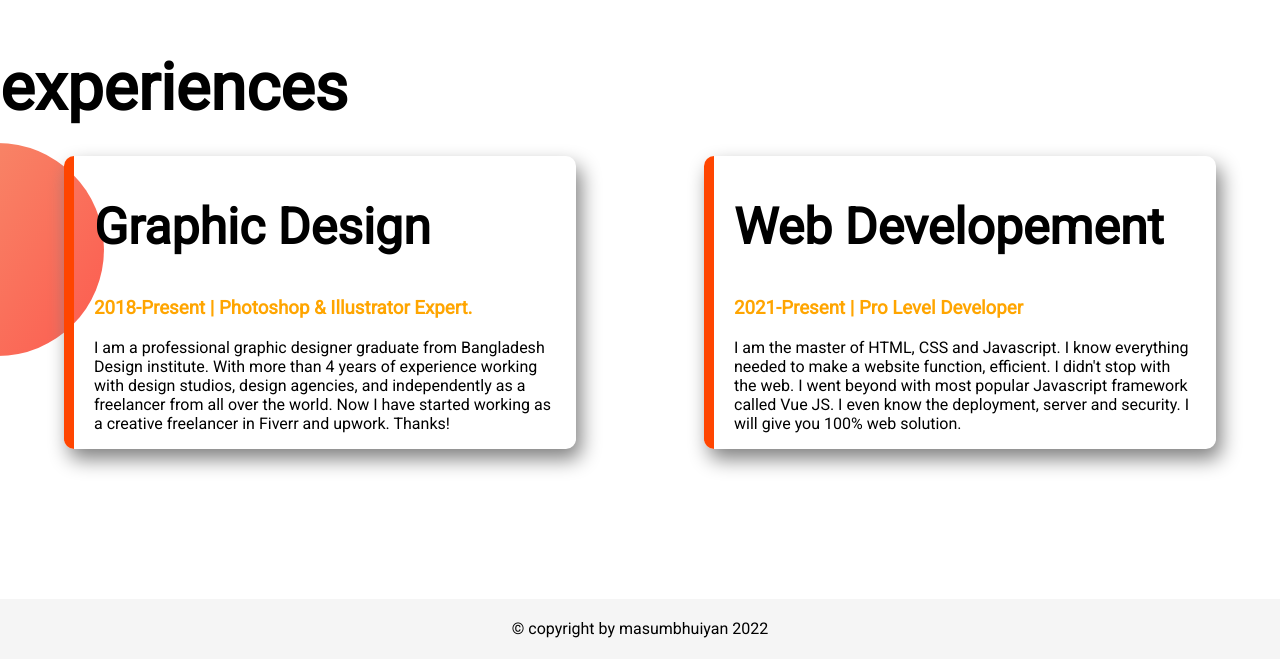
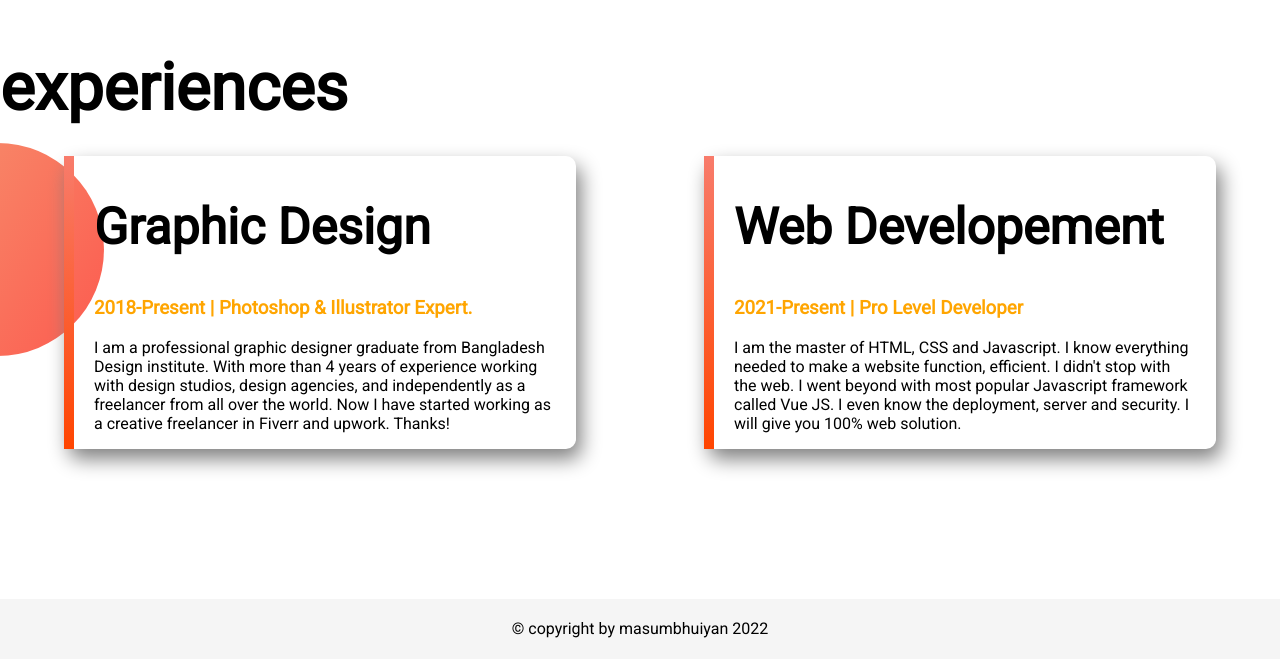
Before and after one commit to masumbhuiyan0/developer-portfolio, a plain HTML site: page index.html in a window 1280 px wide. Shown: the part 1338-1997 px from the top of the page. Drawn offline with Linux system fonts and the light colour scheme.

```diff
--- a/css/style.css
+++ b/css/style.css
@@ -57,7 +57,6 @@ h2 {
     box-shadow: 5px 10px 20px gray;
     padding: 0px 20px;
     border-radius: 10px;
-    border-left: 10px solid orangered;
 }
 
 .experience-background {
@@ -75,3 +74,14 @@ h2 {
     text-align: center;
     padding-top: 20px;
 }
+
+#graphic-design {
+    border-left: 10px solid;
+    border-image: linear-gradient(rgb(248, 124, 108), orangered);
+    border-image-slice: 1;
+}
+#web-design {
+    border-left: 10px solid;
+    border-image: linear-gradient(rgb(248, 124, 108), orangered);
+    border-image-slice: 1;
+}
--- a/index.html
+++ b/index.html
@@ -37,12 +37,12 @@
     <section class="experience-background">
         <h1>experiences</h1>
         <div class="display-flex">
-            <div class="experiance-content">
+            <div id="graphic-design" class="experiance-content">
                 <h2>Graphic Design</h2>
                 <h3 class="orange-color">2018-Present | Photoshop & Illustrator Expert.</h3>
                 <p>I am a professional graphic designer graduate from Bangladesh Design institute. With more than 4 years of experience working with design studios, design agencies, and independently as a freelancer from all over the world. Now I have started working as a creative freelancer in Fiverr and upwork. Thanks!</p>
             </div>
-            <div class="experiance-content">
+            <div id="web-design" class="experiance-content">
                 <h2>Web Developement</h2>
                 <h3 class="orange-color">2021-Present | Pro Level Developer</h3>
                 <p>I am the master of HTML, CSS and Javascript. I know everything needed to make a website function, efficient. I didn't stop with the web. I went beyond with most popular Javascript framework called Vue JS. I even know the deployment, server and security. I will give you 100% web solution.</p>
```
